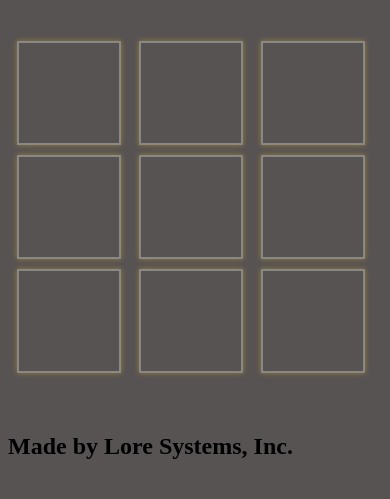
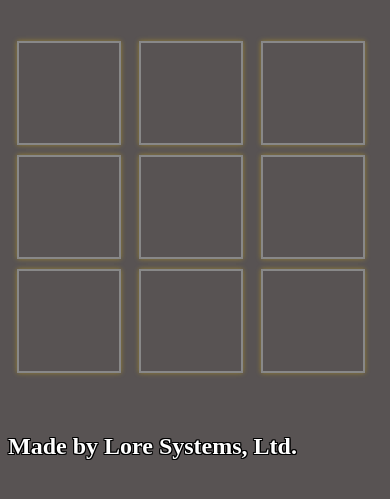
Before and after one commit to OlivierDJacques/animeflip, a plain HTML site: page animeFlip.html in a window 390 px wide. Shown: the part 61-560 px from the top of the page. Drawn offline with Linux system fonts and the light colour scheme; no server answers.

Commit message:
Added outlined class

```diff
--- a/animeFlip.css
+++ b/animeFlip.css
@@ -212,6 +212,7 @@ body {
     padding: 8px 10px; /* Reduce padding to make them less tall */
   }
 
+}
 /*-------end of media-------*/
   .quick-links {
     display: inline-block;
@@ -233,13 +234,15 @@ body {
     height: auto;
 }
 
-.h2 {
-  font-size: larger;
-  font-family: Arial, Helvetica, sans-serif;
-  font: bolder;
-  font-style: italic;
-  color: #d4ddcf;
-  outline: #000000;
+.outlined {
+  color: white;
+  text-shadow:
+    -1px -1px 0 #000,
+     0   -1px 0 #000,
+     1px -1px 0 #000,
+     1px  0   0 #000,
+     1px  1px 0 #000,
+     0    1px 0 #000,
+    -1px  1px 0 #000,
+    -1px  0   0 #000;
 }
-
-}
--- a/animeFlip.html
+++ b/animeFlip.html
@@ -48,7 +48,7 @@
         <div class="tile" data-index="7"></div>
         <div class="tile" data-index="8"></div>
     </div>
-    <h2>Made by Lore Systems, Inc.</h2>
+    <h2 class="outlined">Made by Lore Systems, Ltd.</h2>
     <script src="animeFlip.js"></script>
 
 </body>
```
